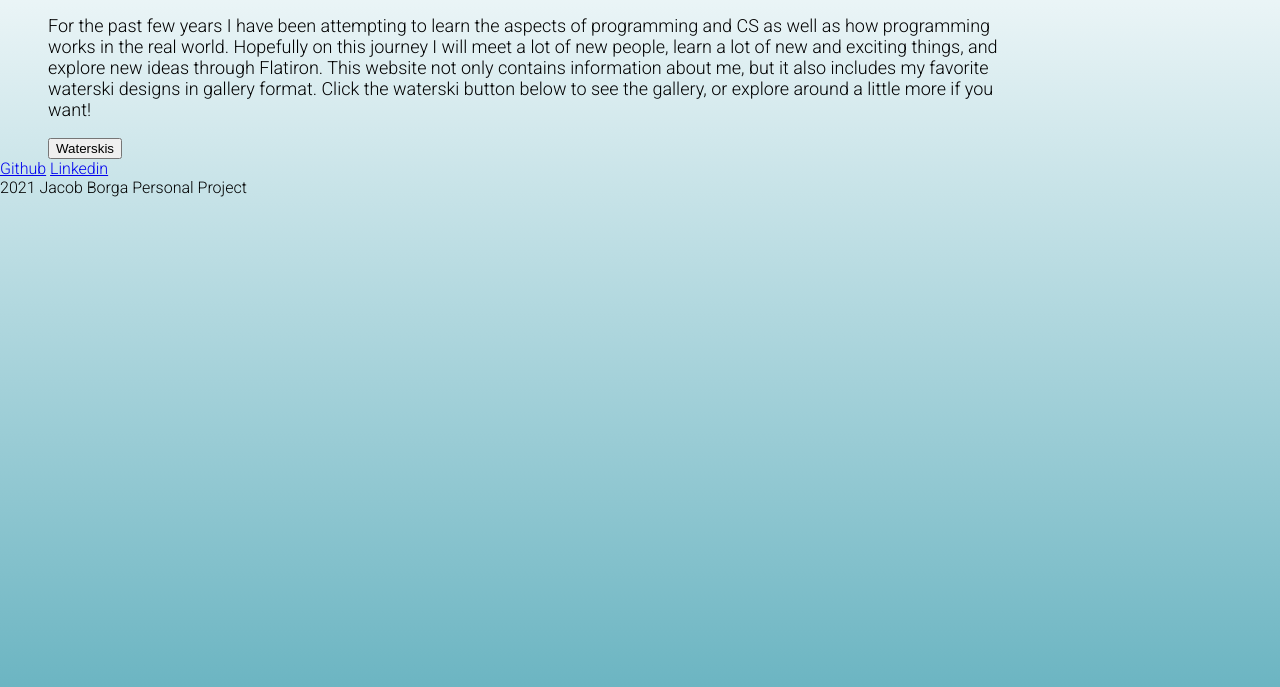
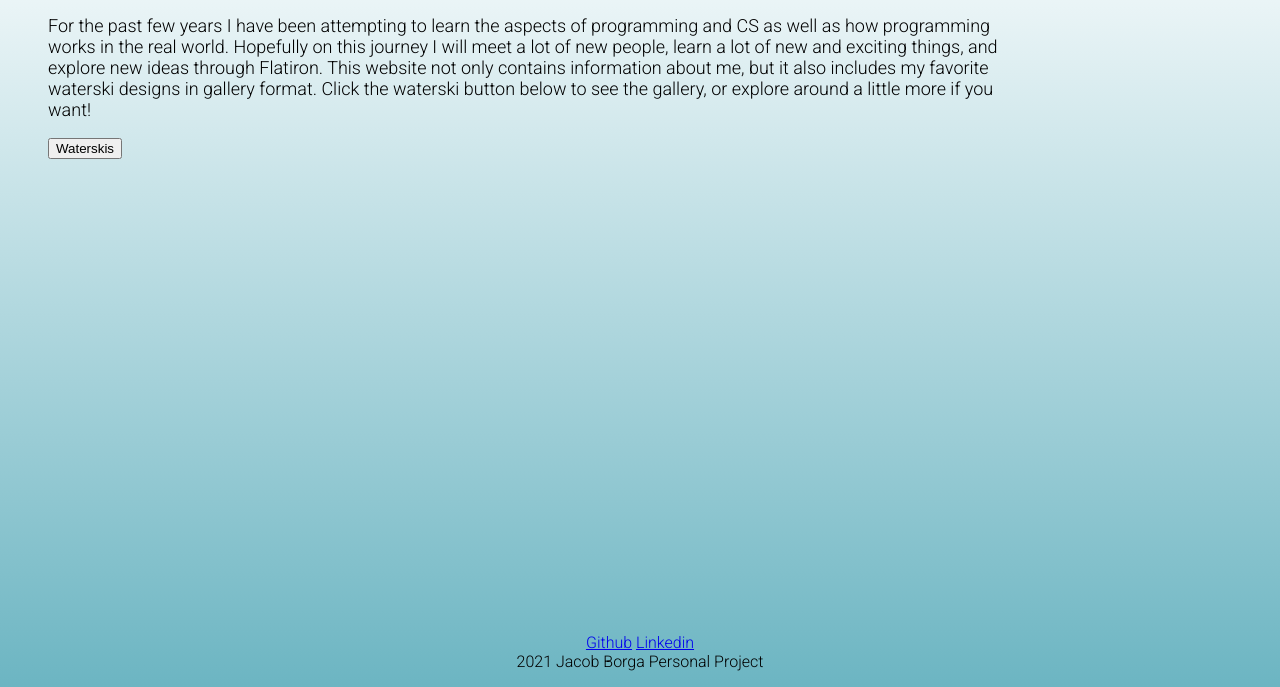
Before and after one commit to jacobborga/PreworkProject, a plain HTML site: page index.html in a window 1280 px wide. Shown: the part 113-800 px from the top of the page. Drawn offline with Linux system fonts and the light colour scheme.

Commit message:
Positioned footer

```diff
--- a/style.css
+++ b/style.css
@@ -23,6 +23,13 @@ section#main p {
 	font-size: 18px;
 }
 
+section#footer {
+	width: 100%;
+	text-align: center;
+	position: absolute;
+	bottom: 1rem;
+}
+
 .hide {
 	display: none;
 }
```
